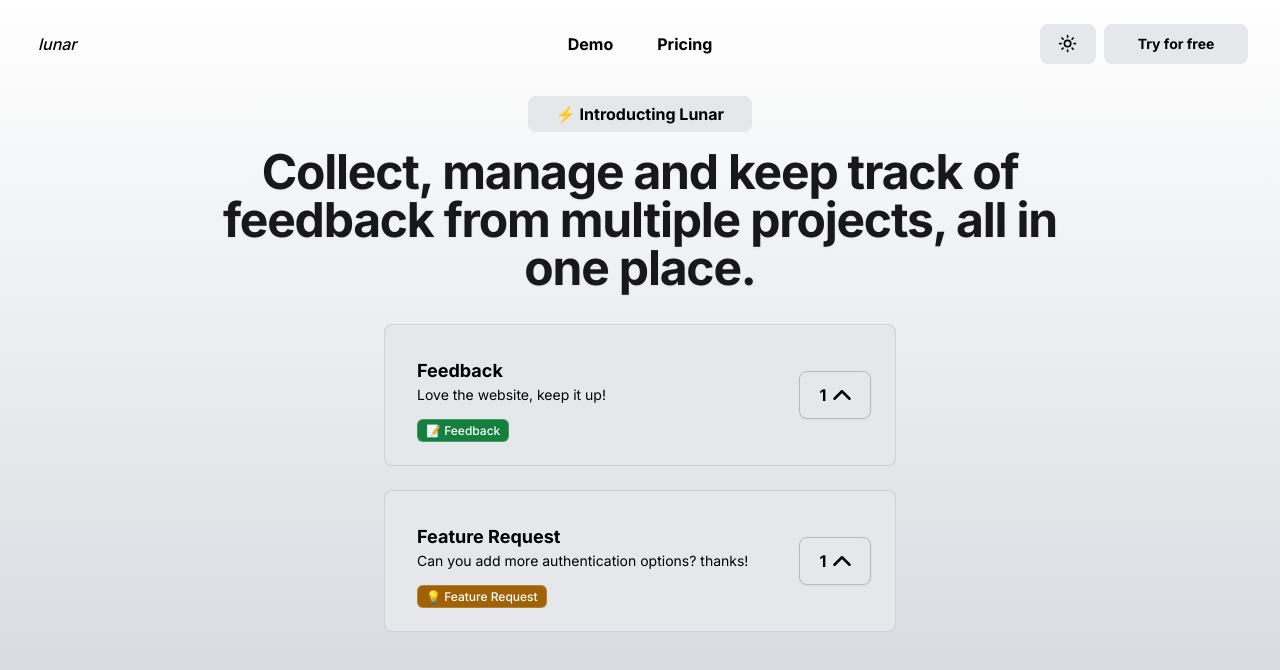
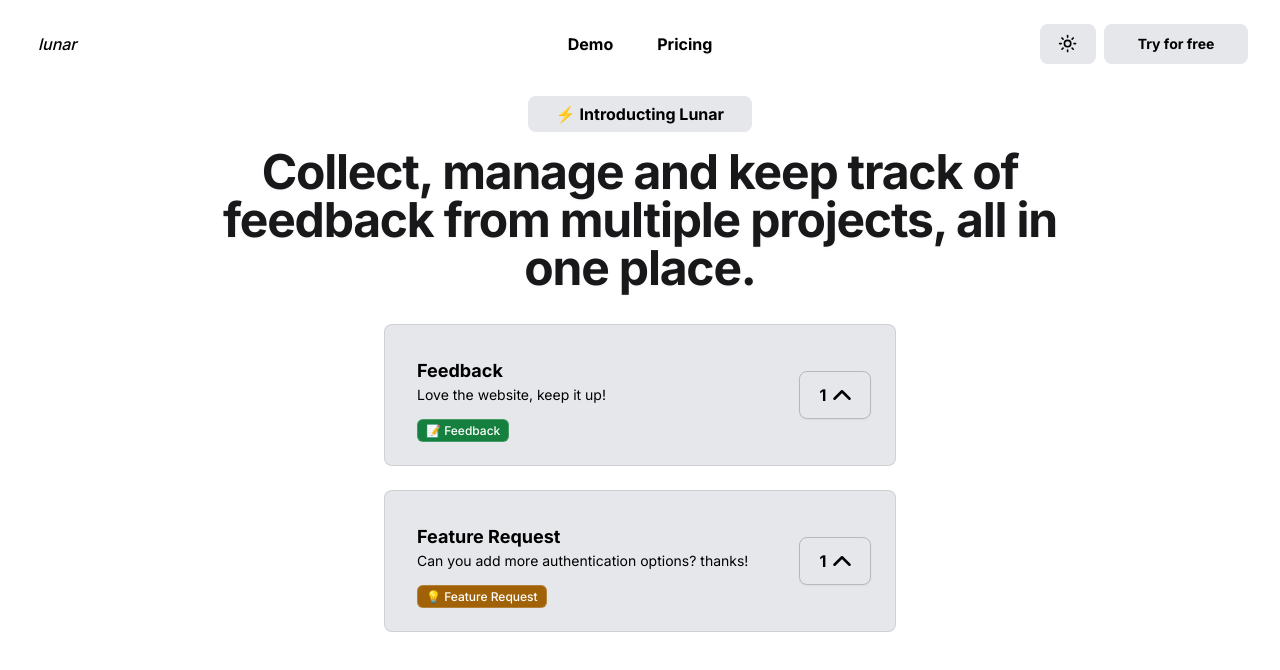
Before and after one commit to ramezj/astralics, a Next.js app in the folder client/: page / in a window 1280 px wide. Shown: the top 670 px of the page. Built offline with nearby package versions, Linux system fonts and the light colour scheme; no server answers.

Commit message:
reverted back no gradient for background

```diff
--- a/client/components/layout/index.js
+++ b/client/components/layout/index.js
@@ -5,7 +5,7 @@ export default function Layout(props) {
     const { data: session } = useSession()
     return (
         // background3
-        <div className='bg-gradient-to-t from-gray-300 to-white dark:bg-gradient-to-t dark:from-zinc-950 dark:to-zinc-900  h-full min-h-screen bg-bottom bg-no-repeat w-full'>
+        <div className='bg-white dark:bg-zinc-950  h-full min-h-screen bg-bottom bg-no-repeat w-full'>
             {/* bg-[#05050a] */}
         <Navbar session={session}/>
         {props.children}
```
